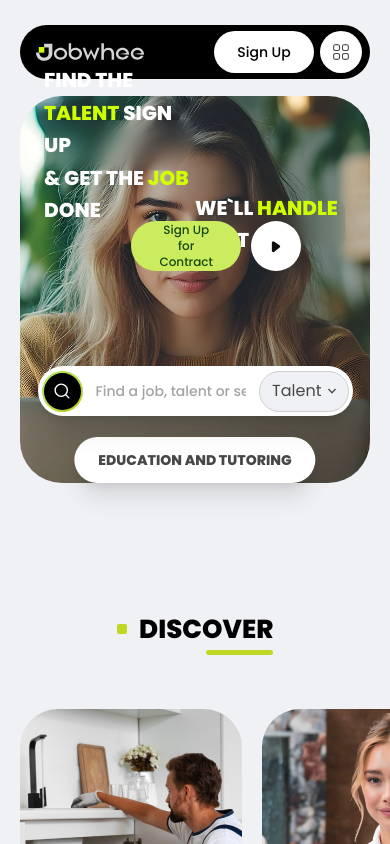
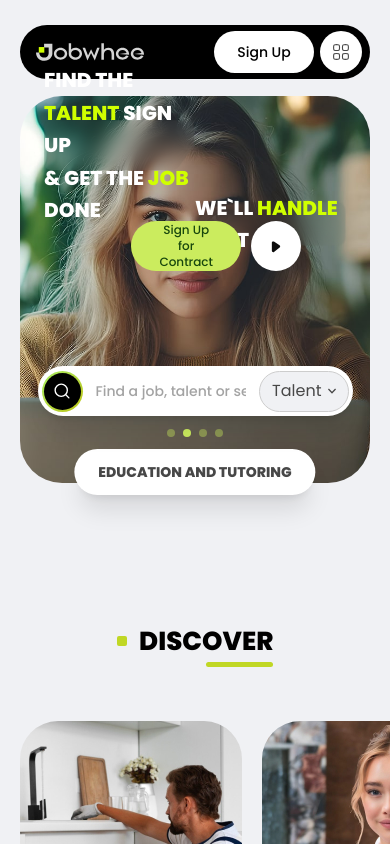
Before and after one commit to slovanky/jobwhee-frontend-task, a Next.js app: page / in a window 390 px wide. Shown: the top 844 px of the page. Built offline with nearby package versions, Linux system fonts and the light colour scheme.

Commit message:
building hero carousel

```diff
--- a/src/app/globals.css
+++ b/src/app/globals.css
@@ -23,3 +23,17 @@ body {
   @apply w-full max-w-[calc(335px+40px)] sm:max-w-[calc(780px+40px)] md:max-w-[calc(1200px+40px)] lg:max-w-[calc(1440px+40px)];
   @apply mx-auto px-5;
 }
+
+#hero-swiper {
+  .swiper-pagination {
+    @apply bottom-[42px] sm:bottom-[46px] md:bottom-[77px] lg:bottom-[110px] flex items-center justify-center
+  }
+
+  .swiper-pagination-bullet {
+    @apply w-2 md:w-2.5 h-2 md:h-2.5 aspect-square my-0 py-0 shrink-0 opacity-[42%] bg-[#CBEC5E]
+  }
+
+  .swiper-pagination-bullet-active {
+    @apply opacity-100
+  }
+}
--- a/src/components/Hero/Hero.tsx
+++ b/src/components/Hero/Hero.tsx
@@ -1,27 +1,24 @@
-import Image from "next/image";
 import SearchInput from "./SearchInput";
-import { HeroBottomCurve, HeroShapeLeft, HeroShapeRight } from "./Graphics";
+import HeroCarousel from "./HeroCarousel";
+import { HeroShapeLeft, HeroShapeRight } from "./Graphics";
 import { PlayIcon } from "../common/Icons";
 
 export default function Hero() {
   return (
-    <section>
+    <section className="z-[1]">
       <div className="wrapper">
         <div className="relative">
-          <div className="relative pb-2 sm:pb-0">
-            <div className="relative w-full h-[285px] sm:h-[387px] md:h-[596px] lg:h-[715px] bg-black/10 rounded-[18px] sm:rounded-[42px] lg:rounded-[50px] overflow-hidden">
-              <Image src="/img/hero-slide-1.jpg" width={1796} height={716} className="w-full h-full object-cover object-center" alt="" />
-              <HeroBottomCurve className="absolute -bottom-px left-1/2 translate -translate-x-1/2 w-[70%] h-auto text-[#F0F1F4]" />
-            </div>
+          <div className="relative pb-2 sm:pb-[12px] md:pb-0">
+            <HeroCarousel />
 
-            <div className="absolute bottom-0 md:bottom-2.5 lg:bottom-[32px] left-1/2 translate -translate-x-1/2 max-w-full min-w-[207px] py-[11px] sm:py-[13px] lg:py-[17px] sm:px-6 md:px-[45px] lg:px-[40px] flex items-center justify-center bg-white rounded-full shadow-xl">
+            <div className="z-[99] absolute bottom-0 md:bottom-2.5 lg:bottom-[32px] left-1/2 translate -translate-x-1/2 max-w-full min-w-[207px] py-[11px] sm:py-[13px] lg:py-[17px] sm:px-6 md:px-[45px] lg:px-[40px] flex items-center justify-center bg-white rounded-full shadow-xl">
               <span className="text-[12px] sm:text-sm md:text-lg lg:text-xl font-bold sm:font-extrabold uppercase whitespace-nowrap">Education and Tutoring</span>
             </div>
           </div>
 
           <div className="sm:absolute top-0 left-0 right-0 w-full h-auto sm:h-[320px] md:h-[495px] lg:h-[579px] flex flex-col items-center justify-between">
             <div className="w-full sm:p-[24px] md:p-[32px] lg:p-10 pb-0 flex flex-col sm:flex-row sm:justify-between gap-y-[14px]">
-              <div className="relative sm:w-[299px] md:w-[472px] lg:w-[567px] h-auto">
+              <div className="z-[99] relative sm:w-[299px] md:w-[472px] lg:w-[567px] h-auto">
                 <div className="relative">
                   <HeroShapeLeft className="w-full h-auto" />
 
@@ -34,7 +31,7 @@ export default function Hero() {
                 </div>
               </div>
 
-              <div className="relative sm:w-[299px] md:w-[472px] lg:w-[567px] sm:mt-[82px] md:mt-[68px] lg:mt-[80px]">
+              <div className="z-[99] relative sm:w-[299px] md:w-[472px] lg:w-[567px] sm:mt-[82px] md:mt-[68px] lg:mt-[80px]">
                 <div className="relative">
                   <HeroShapeRight className="w-full h-auto" />
 
@@ -55,7 +52,7 @@ export default function Hero() {
                 </div>
               </div>
             </div>
-            <div className="w-full sm:w-[462px] lg:w-[555px] sm:max-w-[90%]">
+            <div className="z-[99] w-full sm:w-[462px] lg:w-[555px] sm:max-w-[90%]">
               <SearchInput />
             </div>
           </div>
--- /dev/null
+++ b/src/components/Hero/HeroCarousel.tsx
@@ -0,0 +1,59 @@
+"use client";
+
+import { useRef } from "react";
+
+// Swiper
+import { A11y, Autoplay, Pagination } from "swiper/modules";
+import { Swiper, SwiperRef, SwiperSlide } from "swiper/react";
+import "swiper/css";
+import "swiper/css/pagination";
+
+import { HeroBottomCurve } from "./Graphics";
+import Image from "next/image";
+
+export default function HeroCarousel() {
+  const sliderRef = useRef<SwiperRef>(null);
+
+  return (
+    <div className="space-y-8">
+      <Swiper
+        id="hero-swiper"
+        ref={sliderRef}
+        modules={[A11y, Pagination, Autoplay]}
+        spaceBetween={20}
+        slidesPerView={1}
+        autoplay={{ delay: 4000, disableOnInteraction: false }}
+        pagination={{ clickable: true }}
+        scrollbar={{ draggable: true }}
+      >
+        <SwiperSlide>
+          <div className="relative w-full h-[285px] sm:h-[387px] md:h-[596px] lg:h-[715px] bg-black/10 rounded-[18px] sm:rounded-[42px] lg:rounded-[50px] overflow-hidden">
+            <Image src="/img/hero-slide-1.jpg" width={1796} height={716} className="w-full h-full object-cover object-center" alt="" />
+            <HeroBottomCurve className="absolute -bottom-px left-1/2 translate -translate-x-1/2 w-[70%] h-auto text-[#F0F1F4]" />
+          </div>
+        </SwiperSlide>
+
+        <SwiperSlide>
+          <div className="relative w-full h-[285px] sm:h-[387px] md:h-[596px] lg:h-[715px] bg-black/10 rounded-[18px] sm:rounded-[42px] lg:rounded-[50px] overflow-hidden">
+            <Image src="/img/hero-slide-1.jpg" width={1796} height={716} className="w-full h-full object-cover object-center" alt="" />
+            <HeroBottomCurve className="absolute -bottom-px left-1/2 translate -translate-x-1/2 w-[70%] h-auto text-[#F0F1F4]" />
+          </div>
+        </SwiperSlide>
+
+        <SwiperSlide>
+          <div className="relative w-full h-[285px] sm:h-[387px] md:h-[596px] lg:h-[715px] bg-black/10 rounded-[18px] sm:rounded-[42px] lg:rounded-[50px] overflow-hidden">
+            <Image src="/img/hero-slide-1.jpg" width={1796} height={716} className="w-full h-full object-cover object-center" alt="" />
+            <HeroBottomCurve className="absolute -bottom-px left-1/2 translate -translate-x-1/2 w-[70%] h-auto text-[#F0F1F4]" />
+          </div>
+        </SwiperSlide>
+
+        <SwiperSlide>
+          <div className="relative w-full h-[285px] sm:h-[387px] md:h-[596px] lg:h-[715px] bg-black/10 rounded-[18px] sm:rounded-[42px] lg:rounded-[50px] overflow-hidden">
+            <Image src="/img/hero-slide-1.jpg" width={1796} height={716} className="w-full h-full object-cover object-center" alt="" />
+            <HeroBottomCurve className="absolute -bottom-px left-1/2 translate -translate-x-1/2 w-[70%] h-auto text-[#F0F1F4]" />
+          </div>
+        </SwiperSlide>
+      </Swiper>
+    </div>
+  );
+}
```
